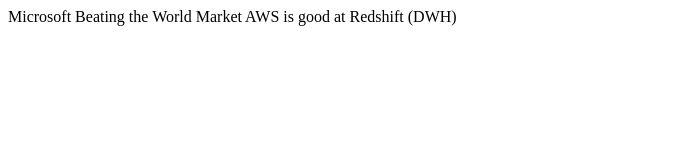
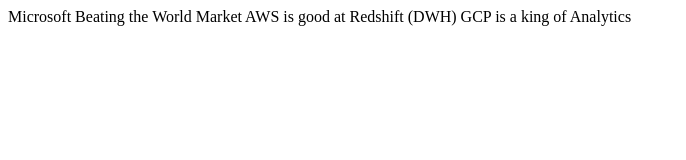
Before and after one commit to venkatesangopal/Venkat, a plain HTML site: page index.html in a window 1280 px wide. Shown: the whole page, without its empty margins (0-686 px from the left). Drawn offline with Linux system fonts and the light colour scheme.

Commit message:
update02

```diff
--- a/index.html
+++ b/index.html
@@ -12,7 +12,10 @@
     <title>Cloud Technologies</title>
     <link rel="icon" href="img/favi.png" type="image/png" sizes="16x16">
 Microsoft Beating the World Market
+
     AWS is good at Redshift (DWH)
+
+    GCP is a king of Analytics
 
 </script>
 
```
